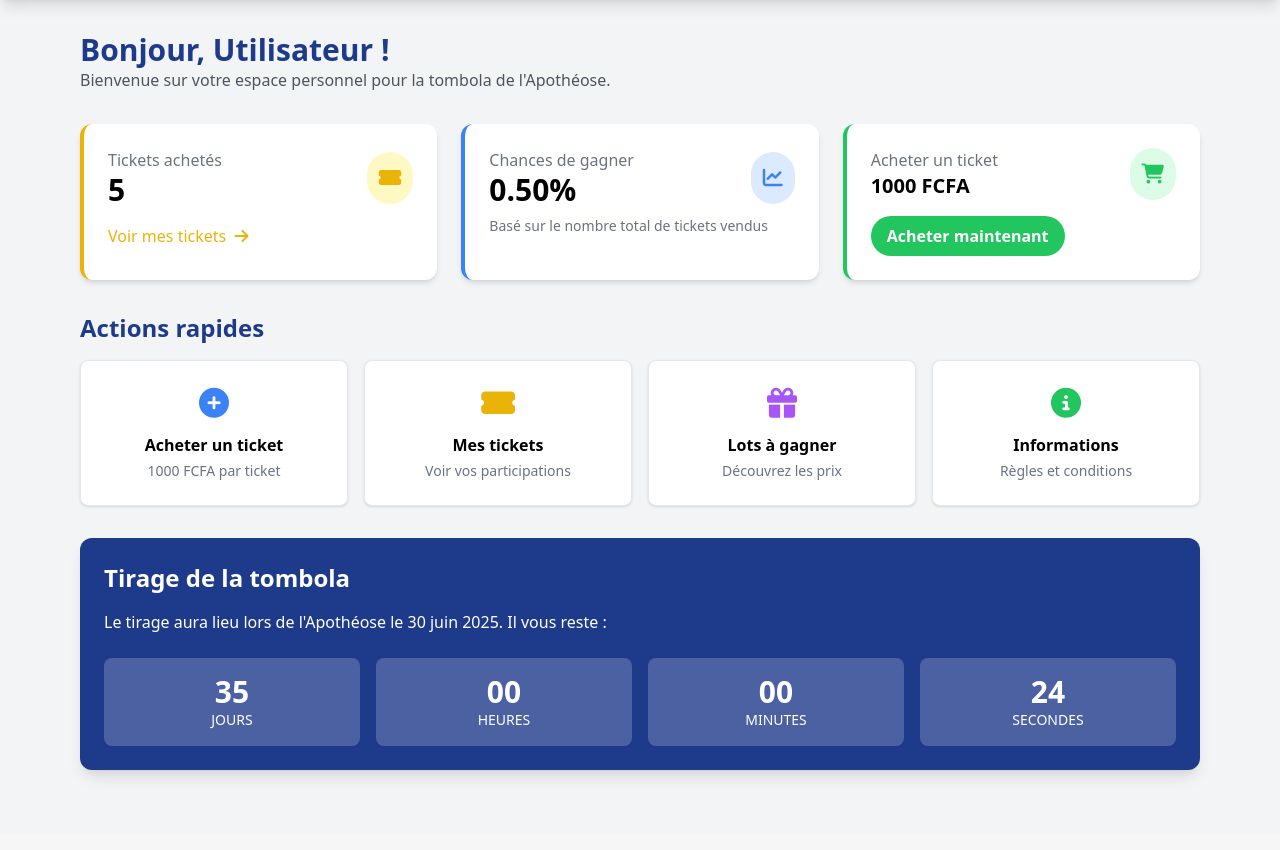
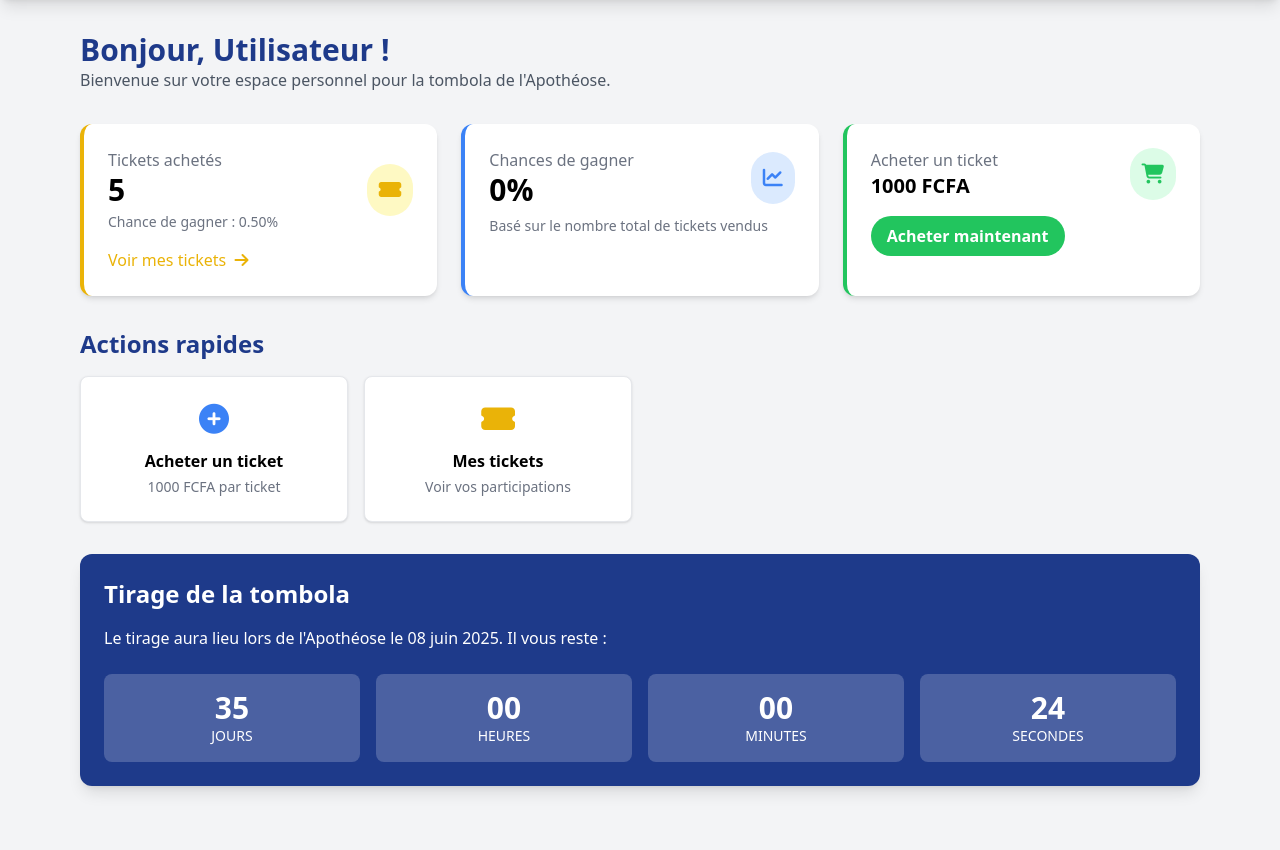
Before and after one commit to MelvinTHEbenginner/CCEE-on-Top, a PHP site: page /dashboard/ in a window 1280 px wide. Shown: the part 72-922 px from the top of the page. Before the commit the page ends 852 px from the top, so only its background shows below. Run offline with PHP 8.4, Linux system fonts and the light colour scheme; the visitor is signed in with stand-in values (Sample User, id 1); tables that the repository leaves empty or names only in its code hold one stand-in row (values such as "Sample post"); a stand-in replaces the project's code that opens the database connection; some libraries are stand-ins or nearby versions.

Commit message:
Add files via upload

```diff
--- a/dashboard/index.php
+++ b/dashboard/index.php
@@ -1,3 +1,34 @@
+<?php
+session_start();
+require_once '../config.php';
+
+// Vérifier si l'utilisateur est connecté
+if (!isset($_SESSION['user_id'])) {
+    header('Location: ../auth/login.php');
+    exit;
+}
+
+// Récupérer les informations de l'utilisateur
+$stmt = $conn->prepare('SELECT fullname FROM users WHERE id = ?');
+$stmt->bind_param('i', $_SESSION['user_id']);
+$stmt->execute();
+$result = $stmt->get_result();
+$user = $result->fetch_assoc();
+
+// Récupérer le nombre de tickets de l'utilisateur
+$stmt = $conn->prepare('SELECT COUNT(*) as ticket_count FROM tickets WHERE user_id = ?');
+$stmt->bind_param('i', $_SESSION['user_id']);
+$stmt->execute();
+$result = $stmt->get_result();
+$tickets = $result->fetch_assoc();
+
+// Calculer les chances de gagner
+$stmt = $conn->prepare('SELECT COUNT(*) as total_tickets FROM tickets');
+$stmt->execute();
+$result = $stmt->get_result();
+$total_tickets = $result->fetch_assoc()['total_tickets'];
+$win_chance = ($total_tickets > 0) ? ($tickets['ticket_count'] / $total_tickets * 100) : 0;
+?>
 <!DOCTYPE html>
 <html lang="fr">
 <head>
@@ -22,9 +53,9 @@
                     <a href="#" class="hover:text-yellow-300">Profil</a>
                 </div>
                 <div class="flex items-center space-x-4">
-                    <button id="logoutBtn" class="bg-yellow-500 hover:bg-yellow-600 text-black font-bold py-2 px-4 rounded-full transition duration-300">
+                    <a href="../auth/logout.php" class="bg-yellow-500 hover:bg-yellow-600 text-black font-bold py-2 px-4 rounded-full transition duration-300">
                         Déconnexion
-                    </button>
+                    </a>
                 </div>
             </div>
         </div>
@@ -33,7 +64,7 @@
     <!-- Dashboard -->
     <div class="max-w-6xl mx-auto px-4 py-8">
         <div class="mb-8">
-            <h1 class="text-3xl font-bold text-blue-900">Bonjour, <span id="userName">[Nom Utilisateur]</span> !</h1>
+            <h1 class="text-3xl font-bold text-blue-900">Bonjour, <span id="userName"><?php echo htmlspecialchars($user['fullname']); ?></span> !</h1>
             <p class="text-gray-600">Bienvenue sur votre espace personnel pour la tombola de l'Apothéose.</p>
         </div>
 
@@ -44,7 +75,8 @@
                 <div class="flex items-center justify-between">
                     <div>
                         <p class="text-gray-500">Tickets achetés</p>
-                        <h2 class="text-3xl font-bold" id="ticketsCount">0</h2>
+                        <h2 class="text-3xl font-bold" id="ticketsCount"><?php echo $tickets['ticket_count']; ?></h2>
+                        <p class="text-sm text-gray-500 mt-1">Chance de gagner : <span id="winChance"><?php echo number_format($win_chance, 2); ?>%</span></p>
                     </div>
                     <div class="bg-yellow-100 p-3 rounded-full">
                         <i class="fas fa-ticket-alt text-yellow-500 text-xl"></i>
@@ -80,7 +112,7 @@
                         <i class="fas fa-shopping-cart text-green-500 text-xl"></i>
                     </div>
                 </div>
-                <a href="../payment/index.html" class="mt-4 inline-block bg-green-500 hover:bg-green-600 text-white font-bold py-2 px-4 rounded-full transition duration-300">
+                <a href="../payment/index.php" class="mt-4 inline-block bg-green-500 hover:bg-green-600 text-white font-bold py-2 px-4 rounded-full transition duration-300">
                     Acheter maintenant
                 </a>
             </div>
@@ -90,7 +122,7 @@
         <div class="mb-8">
             <h2 class="text-2xl font-bold text-blue-900 mb-4">Actions rapides</h2>
             <div class="grid md:grid-cols-2 lg:grid-cols-4 gap-4">
-                <a href="../payment/index.html" class="bg-white hover:bg-gray-50 rounded-lg shadow p-6 text-center transition duration-300 border border-gray-200">
+                <a href="../payment/index.php" class="bg-white hover:bg-gray-50 rounded-lg shadow p-6 text-center transition duration-300 border border-gray-200">
                     <div class="text-blue-500 mb-3">
                         <i class="fas fa-plus-circle text-3xl"></i>
                     </div>
@@ -98,7 +130,7 @@
                     <p class="text-sm text-gray-500">1000 FCFA par ticket</p>
                 </a>
 
-                <a href="tickets.html" class="bg-white hover:bg-gray-50 rounded-lg shadow p-6 text-center transition duration-300 border border-gray-200">
+                <a href="tickets.php" class="bg-white hover:bg-gray-50 rounded-lg shadow p-6 text-center transition duration-300 border border-gray-200">
                     <div class="text-yellow-500 mb-3">
                         <i class="fas fa-ticket-alt text-3xl"></i>
                     </div>
@@ -106,7 +138,7 @@
                     <p class="text-sm text-gray-500">Voir vos participations</p>
                 </a>
 
-                <a href="#" class="bg-white hover:bg-gray-50 rounded-lg shadow p-6 text-center transition duration-300 border border-gray-200">
+                <!-- <a href="#" class="bg-white hover:bg-gray-50 rounded-lg shadow p-6 text-center transition duration-300 border border-gray-200">
                     <div class="text-purple-500 mb-3">
                         <i class="fas fa-gift text-3xl"></i>
                     </div>
@@ -120,14 +152,14 @@
                     </div>
                     <h3 class="font-bold mb-1">Informations</h3>
                     <p class="text-sm text-gray-500">Règles et conditions</p>
-                </a>
+                </a> -->
             </div>
         </div>
 
         <!--  Countdown pour ce putain event  -->
         <div class="bg-blue-900 text-white rounded-xl shadow-lg p-6 mb-8">
             <h2 class="text-2xl font-bold mb-4">Tirage de la tombola</h2>
-            <p class="mb-6">Le tirage aura lieu lors de l'Apothéose le 30 juin 2025. Il vous reste :</p>
+            <p class="mb-6">Le tirage aura lieu lors de l'Apothéose le 08 juin 2025. Il vous reste :</p>
 
             <div class="grid grid-cols-4 gap-4 text-center">
                 <div class="bg-white/20 p-4 rounded-lg">
```
